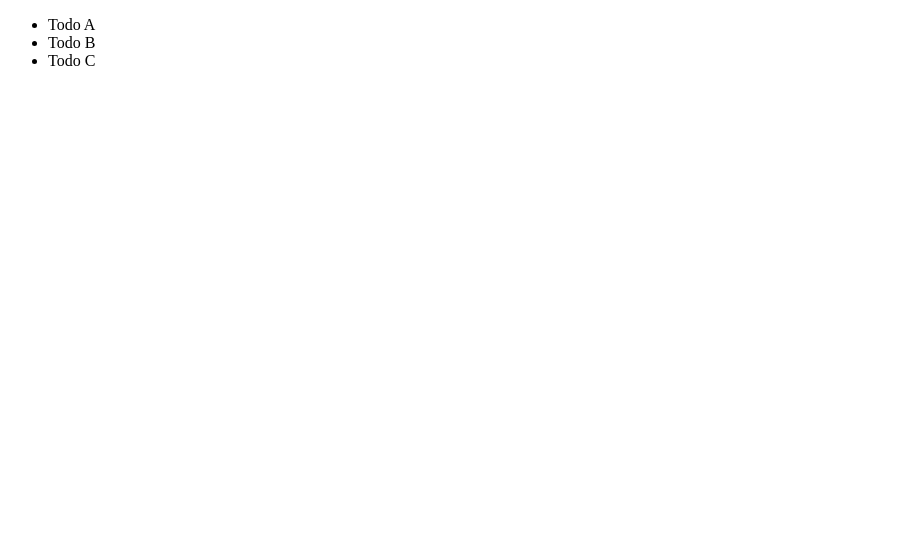
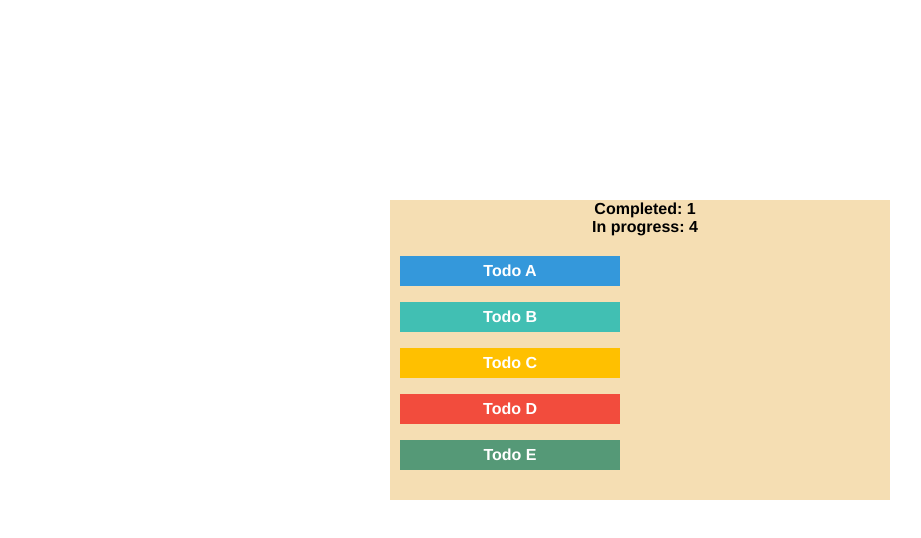
Before and after one commit to Heladas/vue-todo, a Vue app: page / in a window 1280 px wide. Shown: the top 538 px of the page, without its empty margins (0-921 px from the left). Built offline with nearby package versions, Linux system fonts and the light colour scheme.

Commit message:
looping and rendering data in template

```diff
--- a/src/App.vue
+++ b/src/App.vue
@@ -19,19 +19,28 @@ export default {
       todos: [{
         title: 'Todo A',
         project: 'Project A',
-        done: false
+        done: false,
+        color: '#3498db'
       }, {
         title: 'Todo B',
         project: 'Project B',
-        done: true
+        done: true,
+        color: '#41bfb3'
       }, {
         title: 'Todo C',
         project: 'Project C',
-        done: false
+        done: false,
+        color: '#ffc000'
       }, {
         title: 'Todo D',
         project: 'Project D',
-        done: false
+        done: false,
+        color: '#f24c3d'
+      }, {
+        title: 'Todo E',
+        project: 'Project E',
+        done: false,
+        color: '#559977'
       }]
     }
   }
@@ -40,6 +49,10 @@ export default {
 </script>
 
 <style>
+  html,body{
+    padding: 0;
+    margin: 0;
+  }
 /*#app {
   font-family: 'Avenir', Helvetica, Arial, sans-serif;
   -webkit-font-smoothing: antialiased;
--- a/src/components/TodoList.vue
+++ b/src/components/TodoList.vue
@@ -1,11 +1,13 @@
 <template>
-  <div>
-    <ul>
-      <li> Todo A </li>
-      <li> Todo B </li>
-      <li> Todo C </li>
-    </ul>
-  </div>
+  <section class="todo-list">
+    <div class="counter-block">
+      <div>Completed: {{ todos.filter(todo =>{ return todo.done === true}).length }}</div>
+      <div>In progress: {{ todos.filter(todo =>{ return todo.done === false}).length }}</div>
+    </div>
+    <div class='ui centered card todo-item' v-for="todo in todos" v-bind:style="{background: todo.color}">
+      <p class="title">{{todo.title}}</p>
+    </div>
+  </section>
 </template>
 
 <script type="text/javascript">
@@ -16,5 +18,33 @@
 </script>
 
 <style>
-
+  .todo-list{
+    width: auto;
+    background: wheat;
+    margin: 200px auto;
+    width: 500px;
+    text-align: center;
+    padding-bottom: 20px;
+    font-family: 'Avenir', Helvetica, Arial, sans-serif;
+    -webkit-font-smoothing: antialiased;
+    -moz-osx-font-smoothing: grayscale;
+  }
+  .counter-block{
+    margin: 0 0 20px 10px;
+    font-size: 16px;
+    font-weight: bold;
+  }
+  .todo-item{
+    width: 200px;
+    height: 30px;
+    margin: 10px 10px;
+    /*display: inline-block;*/
+    color: white;
+    padding: 0 10px;
+  }
+  .todo-item .title{
+    color:white;
+    line-height: 30px;
+    font-weight: bold;
+  }
 </style>
```
